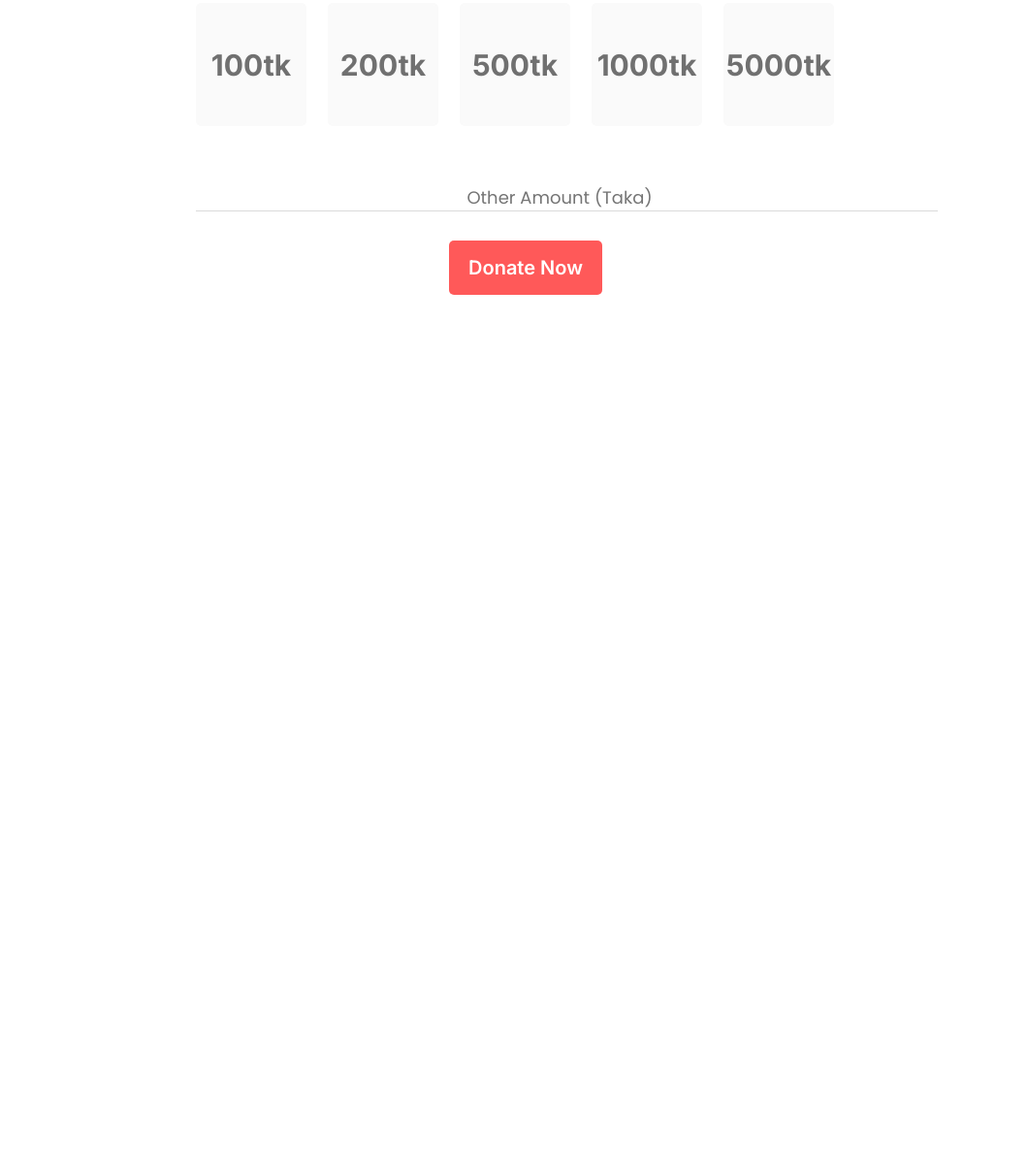
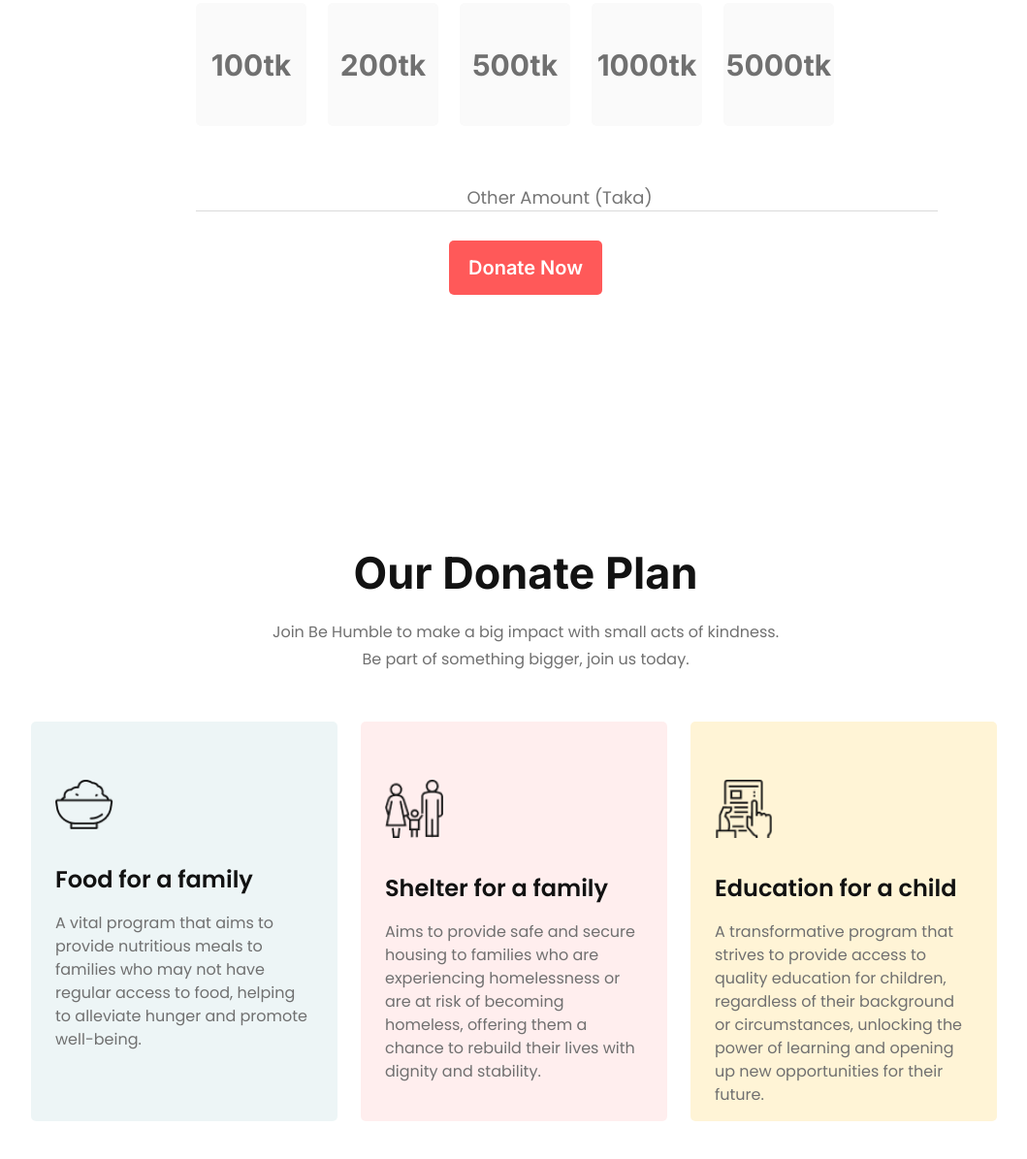
Before and after one commit to omorfarukmahfuj/be-humble, a plain HTML site: page index.html in a window 1280 px wide. Shown: the part 1067-2262 px from the top of the page at 97% size, without its empty margins (98-1157 px from the left). Before the commit the page ends 1501 px from the top, so only its background shows below. Drawn offline with Linux system fonts and the light colour scheme.

Commit message:
added donate plan section

```diff
--- a/index.html
+++ b/index.html
@@ -55,6 +55,36 @@
                 <button class="btn-primary">Donate Now</button>
             </div>
         </section>
+
+        <!-- Donate Plan Section -->
+        <section class="donate-plan-section">
+            <h1 class="section-title">Our Donate Plan</h1>
+            <p class="section-description">Join Be Humble to make a big impact with small acts of kindness.<br>Be part
+                of something bigger, join us today.</p>
+
+            <div class="container">
+                <div class="card bg-blue">
+                    <img src="icons/food.png" alt="Food">
+                    <h2>Food for a family</h2>
+                    <p>A vital program that aims to provide nutritious meals to families who may not have regular access
+                        to food, helping to alleviate hunger and promote well-being.</p>
+                </div>
+                <div class="card bg-red">
+                    <img src="icons/shelter.png" alt="Shelter">
+                    <h2>Shelter for a family</h2>
+                    <p>Aims to provide safe and secure housing to families who are experiencing homelessness or are at
+                        risk of becoming homeless, offering them a chance to rebuild their lives with dignity and
+                        stability.</p>
+                </div>
+                <div class="card bg-yellow">
+                    <img src="icons/Frame-1.png" alt="">
+                    <h2>Education for a child</h2>
+                    <p>A transformative program that strives to provide access to quality education for children,
+                        regardless of their background or circumstances, unlocking the power of learning and opening up
+                        new opportunities for their future.</p>
+                </div>
+            </div>
+        </section>
     </main>
 
     <!-- Footer Start -->
--- a/styles/style.css
+++ b/styles/style.css
@@ -15,6 +15,18 @@
     font-size: 20px;
     color: #FFFFFF;
     border: none;
+}
+
+.bg-blue {
+    background: rgba(79, 157, 166, 0.1);
+}
+
+.bg-red {
+    background: rgba(255, 89, 89, 0.1);
+}
+
+.bg-yellow {
+    background: #FFF4D6;
 }
 
 .section-title {
@@ -38,6 +50,8 @@
 
 .container {
     display: flex;
+    align-items: center;
+    justify-content: center;
 }
 
 /* Header Styles */
@@ -127,3 +141,38 @@ header {
     display: flex;
     justify-content: center;
 }
+
+/* Donate Plan Styles */
+
+.donate-plan-section {
+    margin: 130px;
+}
+
+.card {
+    padding: 0 25px;
+    padding-top: 60px;
+    width: 360px;
+    height: 352px;
+    border-radius: 5px;
+    margin-right: 24px;
+}
+
+.card img {
+    width: 60px;
+    margin-bottom: 30px;
+}
+
+.card h2 {
+    font-family: 'Poppins';
+    font-weight: 600;
+    font-size: 24px;
+    color: #121212;
+    margin-bottom: 16px;
+}
+
+.card p {
+    font-family: 'Poppins';
+    font-size: 16px;
+    line-height: 24px;
+    color: #707070;
+}
```
